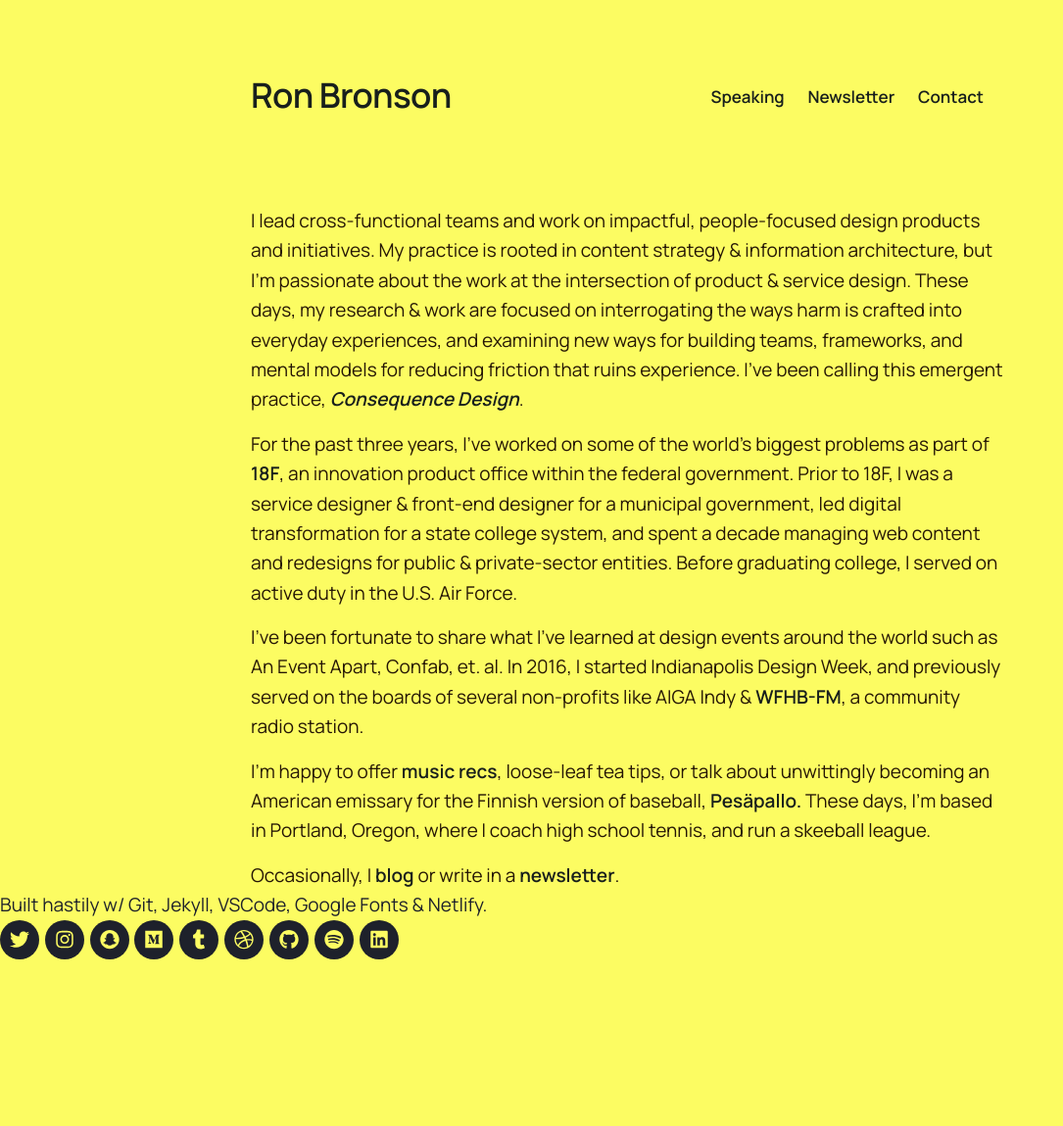
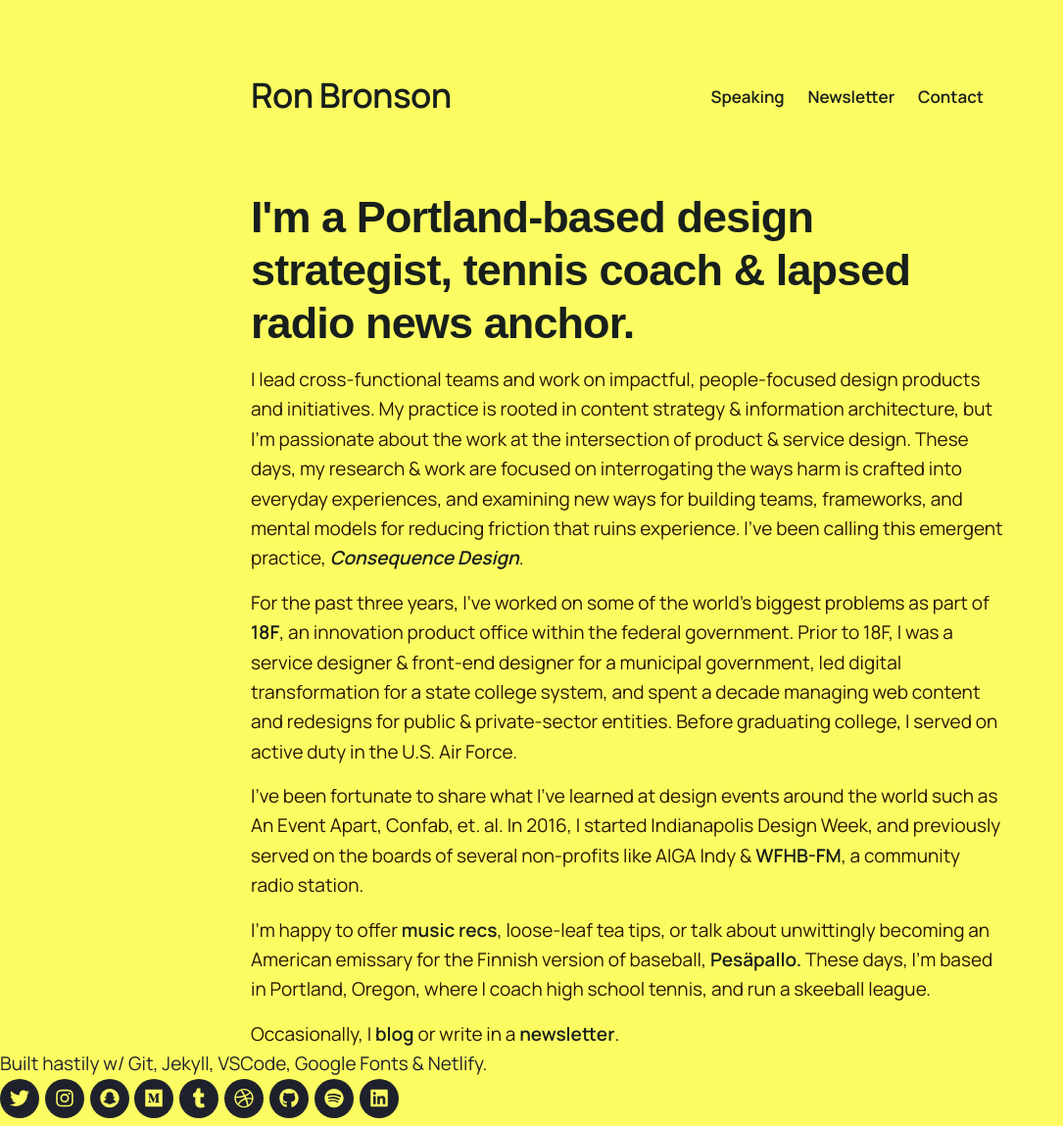
Before and after one commit to quarterback/2020-home, a Jekyll site: the page built from index.html, in a window 1280 px wide. Shown: the whole page at 98% size, without its empty margins (0-1085 px from the left). Built offline with Jekyll 4.4.1, drawn with Linux system fonts in a browser that asks for light colours; nearby versions of some CDN libraries; some web fonts are replaced; before the commit the page ends 987 px from its top, so only the background shows below that.

Commit message:
Update index.html

```diff
--- a/index.html
+++ b/index.html
@@ -9,7 +9,8 @@ featured_image: '/images/social.jpg'
 
 	<div class="wrap">
 
-		<h1></h1>
+		<h1>I'm a Portland-based design strategist, tennis coach & lapsed radio news anchor.</h1>
+
 <p>
 	I lead cross-functional teams and work on impactful, people-focused design products and initiatives.
 
```
